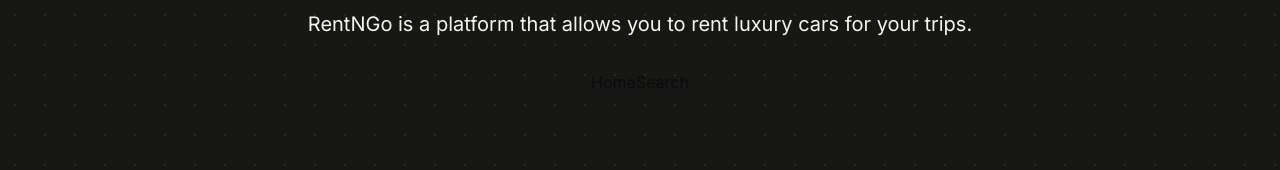
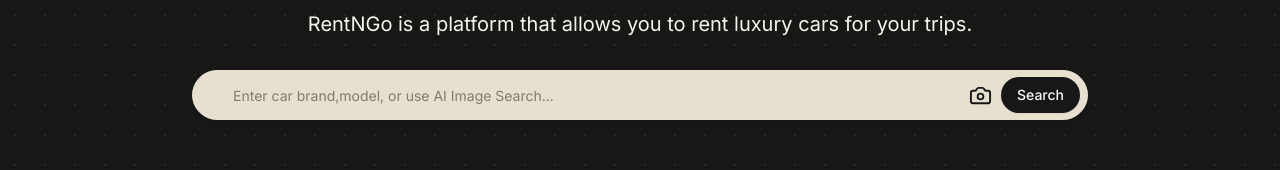
Before and after one commit to jamlmao/RentNGo, a Next.js app: page / in a window 1280 px wide. Shown: the part 350-520 px from the top of the page. Built offline with nearby package versions, Linux system fonts and the light colour scheme; no server answers.

Commit message:
feat: image search not fully working

```diff
--- a/app/layout.js
+++ b/app/layout.js
@@ -4,7 +4,7 @@
 import "./globals.css";
 import Header from "@/components/Header";
 import { ClerkProvider } from "@clerk/nextjs";
-
+import { Toaster } from "sonner";
 
 const inter = Inter({
   subsets: ["latin"],
@@ -30,6 +30,7 @@
           <main className="min-h-screen">
             {children}
           </main>
+          <Toaster richColors/>
           <footer className="bg-gray-100 py-4">
             <div className="container mx-auto">
               <p className="text-center text-gray-500">
--- a/components/HomeSearch.jsx
+++ b/components/HomeSearch.jsx
@@ -1,8 +1,144 @@
-import React from 'react'
+"use client"
+import React, { useState } from 'react'
+import { Input } from './ui/input'
+import { Camera, Upload } from 'lucide-react'
+import { Button } from './ui/button'
+import { useDropzone } from 'react-dropzone'
+import { toast } from 'sonner'
 
 const HomeSearch = () => {
+   const [searchText, setSearchText] = useState("");
+   const [isImageSearchActive, setIsImageSearchActive] = useState(false);
+   const [imagePreview, setImagePreview] = useState("");
+   const [searchImage, setSearchImage] = useState(null);
+   const [isUploading, setIsUploading] = useState(false);
+
+
+   const handleTextSubmit = (e) => {}
+   const handleImageSubmit = (e) => {}
+
+   const onDrop = (acceptedFiles) => {
+    const file = acceptedFiles[0];
+
+    if(file) {
+      if (file.size > 5 * 1024 * 1024) {
+        toast.error("Image size must be less than 5MB");
+        return;
+      }
+
+      setSearchImage(file);
+      setIsUploading(true);
+
+      const reader = new FileReader();
+      reader.onloadend = () => {
+        setImagePreview(reader.result);
+        setIsUploading(false);
+        toast.success("Image uploaded successfully");
+      }
+
+      reader.onerror = () => {
+        setIsUploading(false);
+        toast.error("Failed to upload image");
+      }
+
+      reader.readAsDataURL(file);
+
+    }
+
+   }
+
+   const {getRootProps, getInputProps, isDragActive, isDragReject} = useDropzone(
+    {
+      onDrop,
+      accept: {
+        "image/*": [".png", ".jpg", ".jpeg", ".webp"],
+      },
+      maxFiles: 1,
+     });
+
+
+
+
+
   return (
-    <div>HomeSearch</div>
+    <div>
+      <form onSubmit={handleTextSubmit}>
+        <div className="relative flex items-center">
+          <Input
+            type="text"
+            placeholder="Enter car brand,model, or use AI Image Search..."
+            value={searchText}
+            onChange={(e) => setSearchText(e.target.value)}
+            className="pl-10 pr-12 py-6 w-full rounded-full border-[#E8E0CF] bg-[#E8E0CF] text-[#171716] placeholder:text-[#171716] placeholder:opacity-50"
+          />
+          <div className="absolute right-[90px]">
+            <Camera
+              size={35}
+              onClick={() => setIsImageSearchActive(!isImageSearchActive)}
+              className="cursor-pointer rounded-xl p-1.5"
+              style={{
+                backgroundColor: isImageSearchActive ? "#171716" : "#E8E0CF",
+                color: isImageSearchActive ? "#E8E0CF" : "#171716",
+              }}
+            />
+          </div>
+          <Button type="submit" className="absolute right-2 rounded-full"> Search</Button>
+        </div>
+      </form>
+
+      {isImageSearchActive && (
+        <div className="mt-4">
+          <form onSubmit={handleImageSubmit}>
+            <div>
+              {imagePreview?(
+                <div>
+                  <img
+                    src={imagePreview}
+                    alt="Image Preview"
+                    className="h-40 object-contain mb-4"
+
+                  />
+                  <Button
+                    variant="outline"
+                    onClick={() => {
+                      setImagePreview("");
+                      setSearchImage(null);
+                      toast.info("Image removed successfully");
+
+                    }}
+                  >Remove Image</Button>
+
+                </div>
+              ):(
+                <div {...getRootProps()} className="cursor-pointer">
+                  <input {...getInputProps()} />
+                  <div className="flex flex-col items-center ">
+                    <Upload
+                      className="text-gray-500 mb-2 h-12 w-12 text-gray-500 mb-2"
+                    />
+                    <p className="text-lg font-medium  text-gray-500">
+                      {isDragActive && !isDragReject
+                        ?" Drop your image here ... "
+                        :  "Drag and drop your image here or click to upload"
+                      }
+                    </p>
+                    {isDragReject && (
+                      <p className="text-red-500 mb-2">
+                        Only images (png, jpg, jpeg, webp) are allowed
+                      </p>
+                    )}
+                    <p className="text-sm text-gray-500 mt-2">
+                      Supported formats: PNG, JPG, JPEG, WEBP (max 5MB)
+                    </p>
+                  </div>
+
+                </div>
+              )}
+            </div>
+          </form>
+        </div>
+      )}
+    </div>
   )
 }
 
--- a/package.json
+++ b/package.json
@@ -31,6 +31,7 @@
     "react": "^19.0.0",
     "react-day-picker": "^8.10.1",
     "react-dom": "^19.0.0",
+    "react-dropzone": "^14.3.8",
     "sonner": "^2.0.5",
     "tailwind-merge": "^3.3.0"
   },
```
Also changed, not shown: 1 other file (tests, documents, lock files or other folders).
